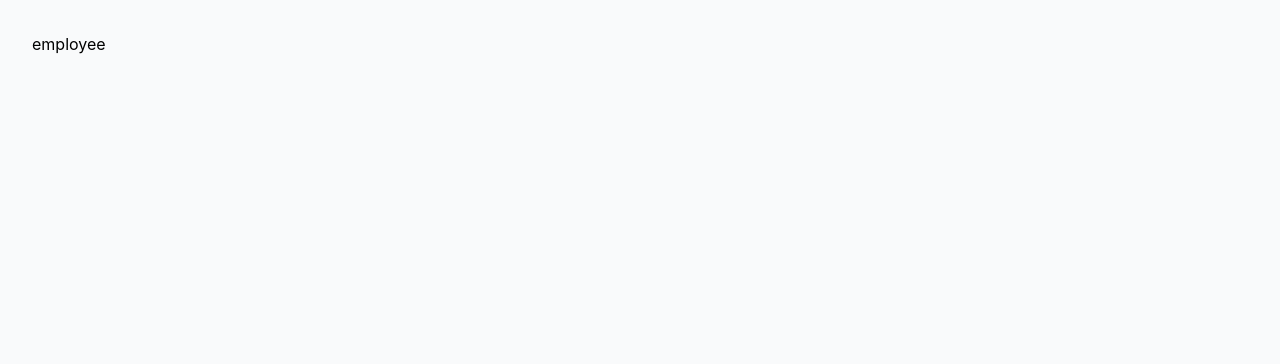
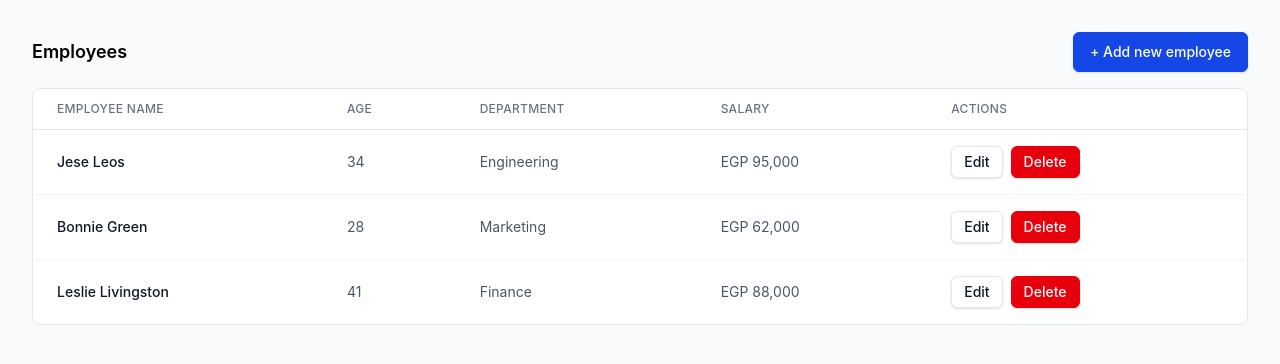
Before and after one commit to SarahHeshamAli2/employee-crud, a React (Vite) app: page / in a window 1280 px wide. Shown: the top 364 px of the page. Built offline with nearby package versions, Linux system fonts and the light colour scheme.

Commit message:
(feat): implement employee form with validation and mock add/edit logic

```diff
--- a/package.json
+++ b/package.json
@@ -10,13 +10,15 @@
     "preview": "vite preview"
   },
   "dependencies": {
+    "@hookform/resolvers": "^5.4.0",
     "@tailwindcss/vite": "^4.3.1",
     "@tanstack/react-query": "^5.101.1",
     "axios": "^1.18.1",
     "react": "^19.2.7",
     "react-dom": "^19.2.7",
     "react-hook-form": "^7.80.0",
-    "tailwindcss": "^4.3.1"
+    "tailwindcss": "^4.3.1",
+    "zod": "^4.4.3"
   },
   "devDependencies": {
     "@babel/core": "^7.29.7",
--- a/src/App.tsx
+++ b/src/App.tsx
@@ -1,10 +1,10 @@
-import Employee from "./features/employees/employees";
+import { EmployeesPage } from "./features/employees/employees-page";
 
 export default function App() {
   return (
     <div className="min-h-screen bg-gray-50">
       <main className="mx-auto max-w-350 p-6 md:p-8">
-        <Employee />
+        <EmployeesPage />
       </main>
     </div>
   );
--- /dev/null
+++ b/src/features/employees/components/emloyee-form-modal.tsx
@@ -0,0 +1,84 @@
+import { useForm } from "react-hook-form";
+import { zodResolver } from "@hookform/resolvers/zod";
+import Button from "../../../shared/ui/button";
+import Modal from "../../../shared/ui/modal";
+import ControlledInput from "../../../shared/ui/controlled-input";
+import type { Employee } from "../types/employee.types";
+import {
+  employeeFormSchema,
+  type EmployeeFormInput,
+  type EmployeeFormOutput,
+} from "../../schemes/employee.schema";
+
+export interface EmployeeFormModalProps {
+  isOpen: boolean;
+  employee?: Employee | null;
+  onClose: () => void;
+  onSubmit: (data: EmployeeFormOutput) => void;
+}
+
+export default function EmployeeFormModal({
+  isOpen,
+  onClose,
+  onSubmit,
+  employee,
+}: EmployeeFormModalProps) {
+  const isEdit = !!employee;
+
+  const { control, handleSubmit, reset } = useForm<
+    EmployeeFormInput,
+    unknown,
+    EmployeeFormOutput
+  >({
+    resolver: zodResolver(employeeFormSchema),
+    defaultValues: {
+      name: "",
+      age: "",
+      department: "",
+      salary: "",
+    },
+  });
+  const submitForm = (data: EmployeeFormOutput) => {
+    onSubmit(data);
+  };
+  const handleClose = () => {
+    reset();
+    onClose();
+  };
+
+  return (
+    <Modal
+      isOpen={isOpen}
+      onClose={handleClose}
+      title={isEdit ? "Edit Employee" : "Create Employee"}
+      footer={
+        <>
+          <Button variant="outline" onClick={handleClose}>
+            Cancel
+          </Button>
+          <Button onClick={handleSubmit(submitForm)}>Save</Button>
+        </>
+      }>
+      <div className="space-y-4">
+        <ControlledInput name="name" control={control} label="Employee Name" />
+        <ControlledInput
+          name="age"
+          control={control}
+          label="Age"
+          type="number"
+        />
+        <ControlledInput
+          name="department"
+          control={control}
+          label="Department"
+        />
+        <ControlledInput
+          name="salary"
+          control={control}
+          label="Salary"
+          type="number"
+        />
+      </div>
+    </Modal>
+  );
+}
--- /dev/null
+++ b/src/features/employees/employees-page.tsx
@@ -0,0 +1,69 @@
+import { useState } from "react";
+import type { Employee } from "./types/employee.types";
+import Button from "../../shared/ui/button";
+import EmployeeTable from "./components/employee-table";
+import mockEmployees from "./mock-employees";
+import EmployeeFormModal from "./components/emloyee-form-modal";
+import type { EmployeeFormOutput } from "../schemes/employee.schema";
+
+export function EmployeesPage() {
+  const [employees, setEmployees] = useState<Employee[]>(mockEmployees);
+  const [isFormOpen, setIsFormOpen] = useState(false);
+  const [employeeToEdit, setEmployeeToEdit] = useState<Employee | null>(null);
+
+  const handleSubmit = (data: EmployeeFormOutput) => {
+    if (employeeToEdit) {
+      setEmployees((prev) =>
+        prev.map((emp) =>
+          emp.id === employeeToEdit.id ? { ...employeeToEdit, ...data } : emp,
+        ),
+      );
+    } else {
+      setEmployees((prev) => [
+        {
+          id: crypto.randomUUID(),
+          ...data,
+        },
+        ...prev,
+      ]);
+    }
+
+    setIsFormOpen(false);
+    setEmployeeToEdit(null);
+  };
+
+  const handleEdit = (employee: Employee) => {
+    setEmployeeToEdit(employee);
+    setIsFormOpen(true);
+  };
+  return (
+    <div>
+      <div className="flex items-center justify-between mb-4">
+        <h1 className="text-lg font-semibold">Employees</h1>
+        <Button
+          onClick={() => {
+            setEmployeeToEdit(null);
+            setIsFormOpen(true);
+          }}>
+          + Add new employee
+        </Button>{" "}
+      </div>
+
+      <EmployeeTable
+        employees={employees}
+        onEdit={handleEdit}
+        onDelete={() => {}}
+      />
+
+      <EmployeeFormModal
+        isOpen={isFormOpen}
+        employee={employeeToEdit}
+        onSubmit={handleSubmit}
+        onClose={() => {
+          setIsFormOpen(false);
+          setEmployeeToEdit(null);
+        }}
+      />
+    </div>
+  );
+}
--- a/src/features/employees/employees.tsx
+++ /dev/null
@@ -1,3 +0,0 @@
-export default function Employees() {
-  return <div>employee</div>;
-}
--- /dev/null
+++ b/src/features/employees/mock-employees.ts
@@ -0,0 +1,27 @@
+import type { Employee } from "./types/employee.types";
+
+const mockEmployees: Employee[] = [
+  {
+    id: "1",
+    name: "Jese Leos",
+    age: 34,
+    department: "Engineering",
+    salary: 95000,
+  },
+  {
+    id: "2",
+    name: "Bonnie Green",
+    age: 28,
+    department: "Marketing",
+    salary: 62000,
+  },
+  {
+    id: "3",
+    name: "Leslie Livingston",
+    age: 41,
+    department: "Finance",
+    salary: 88000,
+  },
+];
+
+export default mockEmployees;
--- /dev/null
+++ b/src/features/schemes/employee.schema.ts
@@ -0,0 +1,32 @@
+import { z } from "zod";
+
+export const employeeFormSchema = z.object({
+  name: z.string().min(2, "Name is required"),
+  age: z.preprocess(
+    (value) => {
+      if (value === "") return undefined;
+      return Number(value);
+    },
+    z
+      .number({
+        error: "Age is required",
+      })
+      .int("Age must be a whole number")
+      .positive("Age must be a positive number"),
+  ),
+  department: z.string().min(3, "Department is required"),
+  salary: z.preprocess(
+    (value) => {
+      if (value === "") return undefined;
+      return Number(value);
+    },
+    z
+      .number({
+        error: "Salary is required",
+      })
+      .positive("Salary must be a positive number"),
+  ),
+});
+
+export type EmployeeFormInput = z.input<typeof employeeFormSchema>;
+export type EmployeeFormOutput = z.output<typeof employeeFormSchema>;
--- a/src/shared/ui/button.tsx
+++ b/src/shared/ui/button.tsx
@@ -12,7 +12,7 @@ type ButtonProps = ButtonHTMLAttributes<HTMLButtonElement> & {
 };
 
 const baseClasses =
-  "inline-flex items-center justify-center gap-2 rounded-md border text-sm font-medium shadow-sm transition-colors focus-visible:outline-2 focus-visible:outline-offset-2 disabled:cursor-not-allowed disabled:opacity-60";
+  "inline-flex items-center justify-center gap-2 rounded-md border text-sm font-medium shadow-sm transition-colors focus-visible:outline-2 focus-visible:outline-offset-2 disabled:cursor-not-allowed disabled:opacity-60 cursor-pointer";
 
 const variantClasses: Record<ButtonVariant, string> = {
   primary:
--- a/src/shared/ui/controlled-input.tsx
+++ b/src/shared/ui/controlled-input.tsx
@@ -35,7 +35,6 @@ function ControlledInput<TFieldValues extends FieldValues>({
     field,
     fieldState: { error, isTouched, isDirty },
   } = useController({ name, control });
-
   const state =
     error != null
       ? "error"
@@ -47,6 +46,10 @@ function ControlledInput<TFieldValues extends FieldValues>({
     <Input
       {...inputProps}
       {...field}
+      value={field.value ?? ""}
+      onChange={(e) => {
+        field.onChange(e.target.value);
+      }}
       state={state}
       errorText={error?.message}
     />
--- a/src/shared/ui/modal.tsx
+++ b/src/shared/ui/modal.tsx
@@ -44,7 +44,9 @@ export default function Modal({
         role="dialog"
         aria-modal="true"
         aria-labelledby={title ? "modal-title" : undefined}
-        className={className ?? "w-full max-w-lg rounded-lg bg-white shadow-xl"}
+        className={
+          className ?? "w-full max-w-2xl rounded-lg bg-white shadow-xl"
+        }
         onClick={(event) => event.stopPropagation()}>
         {title && (
           <div className="flex items-center justify-between border-b border-gray-200 px-6 py-4">
```
Also changed, not shown: 1 other file (tests, documents, lock files or other folders).
